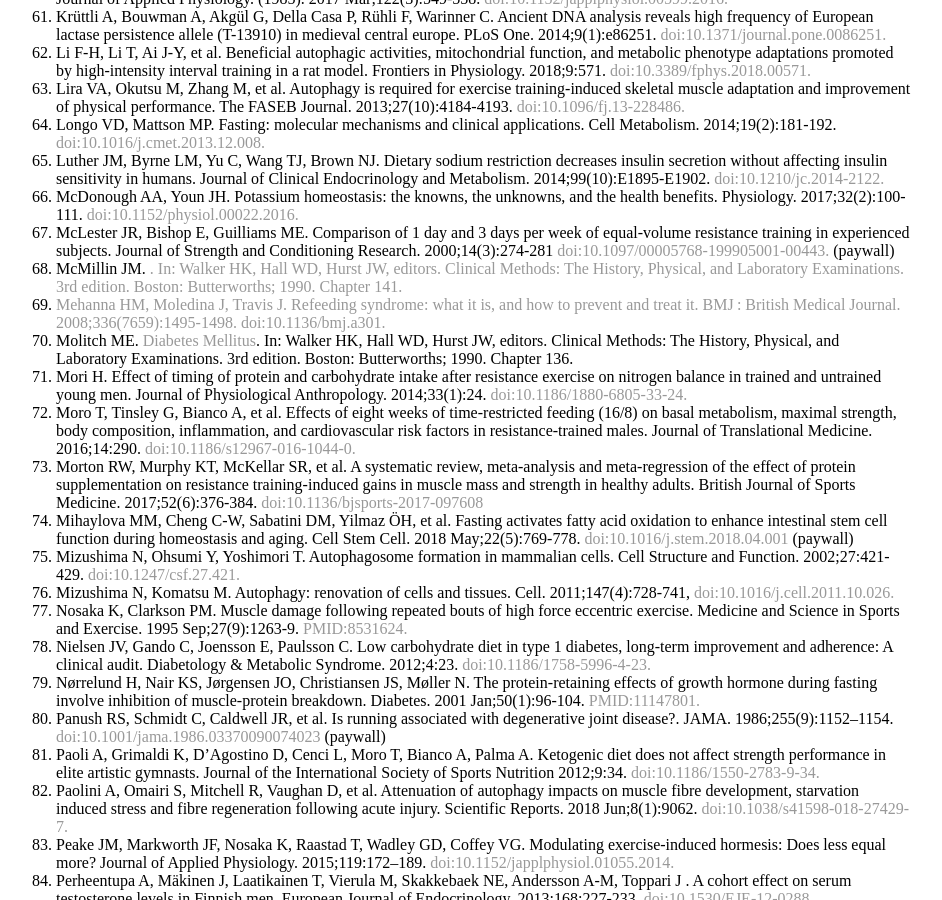
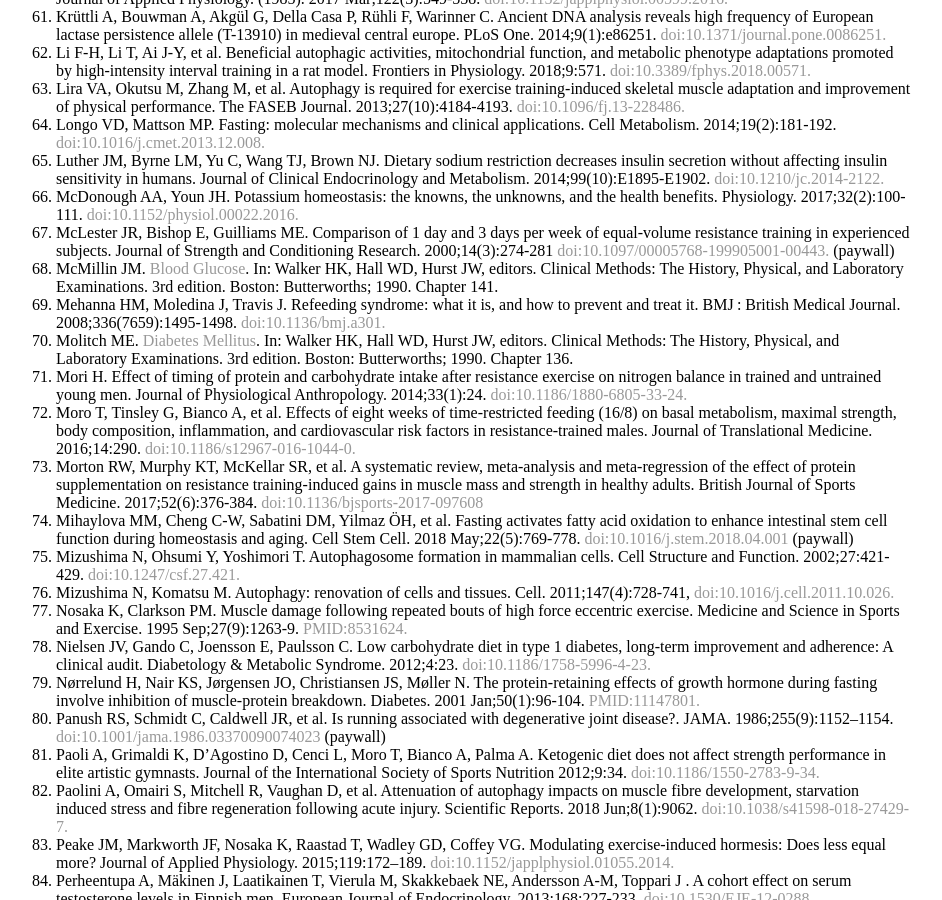
Before and after one commit to amcnicho/amcnicho.github.io, a Jekyll site: the page built from health/index.html, in a window 1280 px wide and 900 px high, scrolled down 3191 px. Shown: the whole window, without its empty margins (176-1118 px from the left). Built offline with Jekyll 4.4.1, drawn with Linux system fonts in a browser that asks for light colours.

Commit message:
Update index.html

```diff
--- a/health/index.html
+++ b/health/index.html
@@ -80,7 +80,7 @@ layout: default
         <li>Luther JM, Byrne LM, Yu C, Wang TJ, Brown NJ. Dietary sodium restriction decreases insulin secretion without affecting insulin sensitivity in humans. Journal of Clinical Endocrinology and Metabolism. 2014;99(10):E1895-E1902. <a href="https://www.ncbi.nlm.nih.gov/pmc/articles/PMC4184066/?report=printable">doi:10.1210/jc.2014-2122.</a></li>
         <li>McDonough AA, Youn JH. Potassium homeostasis: the knowns, the unknowns, and the health benefits. Physiology. 2017;32(2):100-111. <a href="https://www.ncbi.nlm.nih.gov/pmc/articles/PMC5337831/?report=printable">doi:10.1152/physiol.00022.2016.</a></li>
         <li>McLester JR, Bishop E, Guilliams ME. Comparison of 1 day and 3 days per week of equal-volume resistance training in experienced subjects. Journal of Strength and Conditioning Research. 2000;14(3):274-281 <a href="https://pdfs.journals.lww.com/nsca-jscr/2000/08000/Comparison_of_1_Day_and_3_Days_Per_Week_of.6.pdf">doi:10.1097/00005768-199905001-00443.</a> (paywall)</li>
-        <li>McMillin JM. <a href="https://www.ncbi.nlm.nih.gov/books/NBK248/"Blood Glucose</a>. In: Walker HK, Hall WD, Hurst JW, editors. Clinical Methods: The History, Physical, and Laboratory Examinations. 3rd edition. Boston: Butterworths; 1990. Chapter 141.</li>
+        <li>McMillin JM. <a href="https://www.ncbi.nlm.nih.gov/books/NBK248/">Blood Glucose</a>. In: Walker HK, Hall WD, Hurst JW, editors. Clinical Methods: The History, Physical, and Laboratory Examinations. 3rd edition. Boston: Butterworths; 1990. Chapter 141.</li>
         <li>Mehanna HM, Moledina J, Travis J. Refeeding syndrome: what it is, and how to prevent and treat it. BMJ : British Medical Journal. 2008;336(7659):1495-1498. <a href="https://www.ncbi.nlm.nih.gov/pmc/articles/PMC2440847/pdf/bmj-336-7659-cr-01495.pdf">doi:10.1136/bmj.a301.</a></li>
 <li>Molitch ME. <a href="https://www.ncbi.nlm.nih.gov/books/NBK242/">Diabetes Mellitus</a>. In: Walker HK, Hall WD, Hurst JW, editors. Clinical Methods: The History, Physical, and Laboratory Examinations. 3rd edition. Boston: Butterworths; 1990. Chapter 136.</li>
         <li>Mori H. Effect of timing of protein and carbohydrate intake after resistance exercise on nitrogen balance in trained and untrained young men. Journal of Physiological Anthropology. 2014;33(1):24. <a href="https://www.ncbi.nlm.nih.gov/pmc/articles/PMC4155766/pdf/1880-6805-33-24.pdf">doi:10.1186/1880-6805-33-24.</a></li>
```
